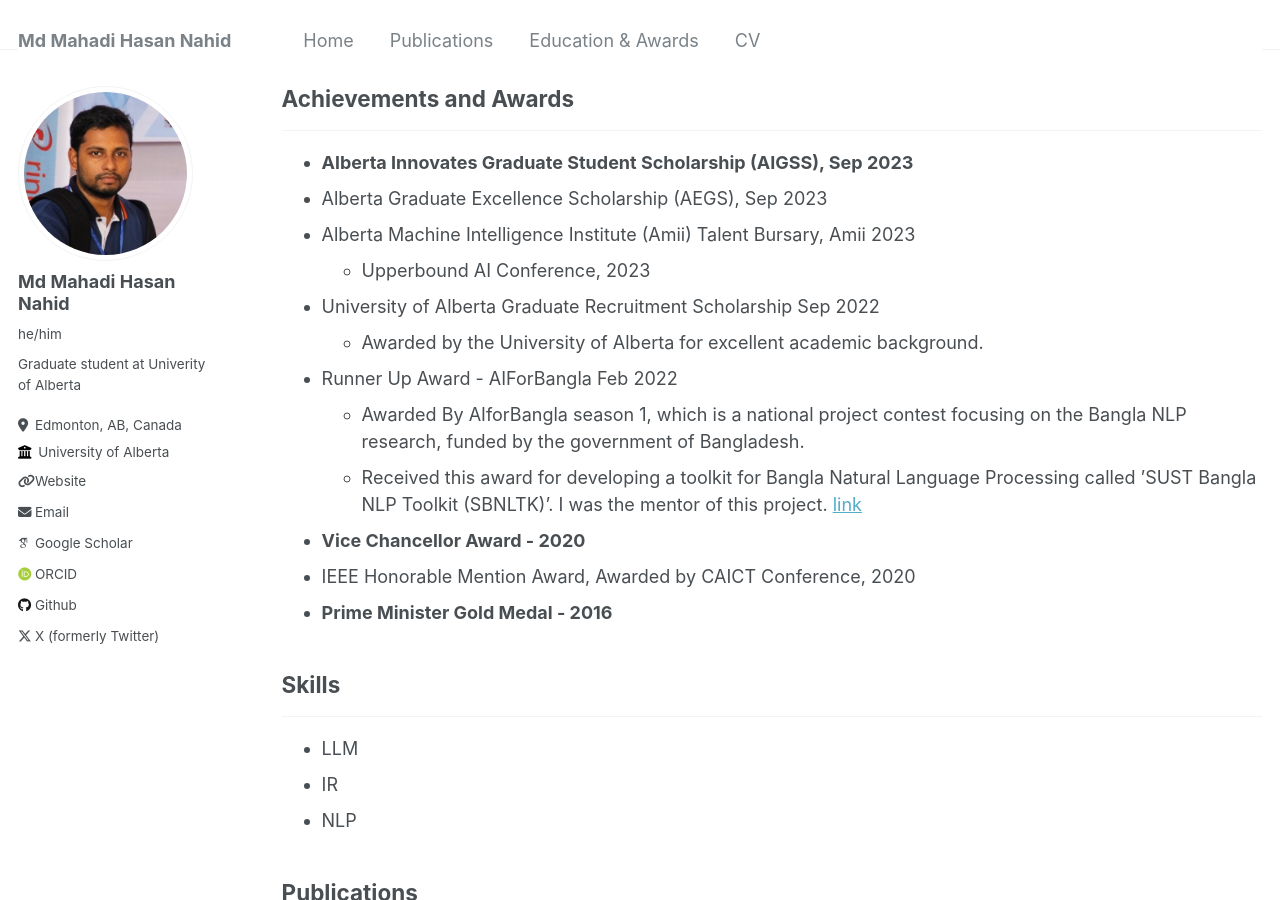
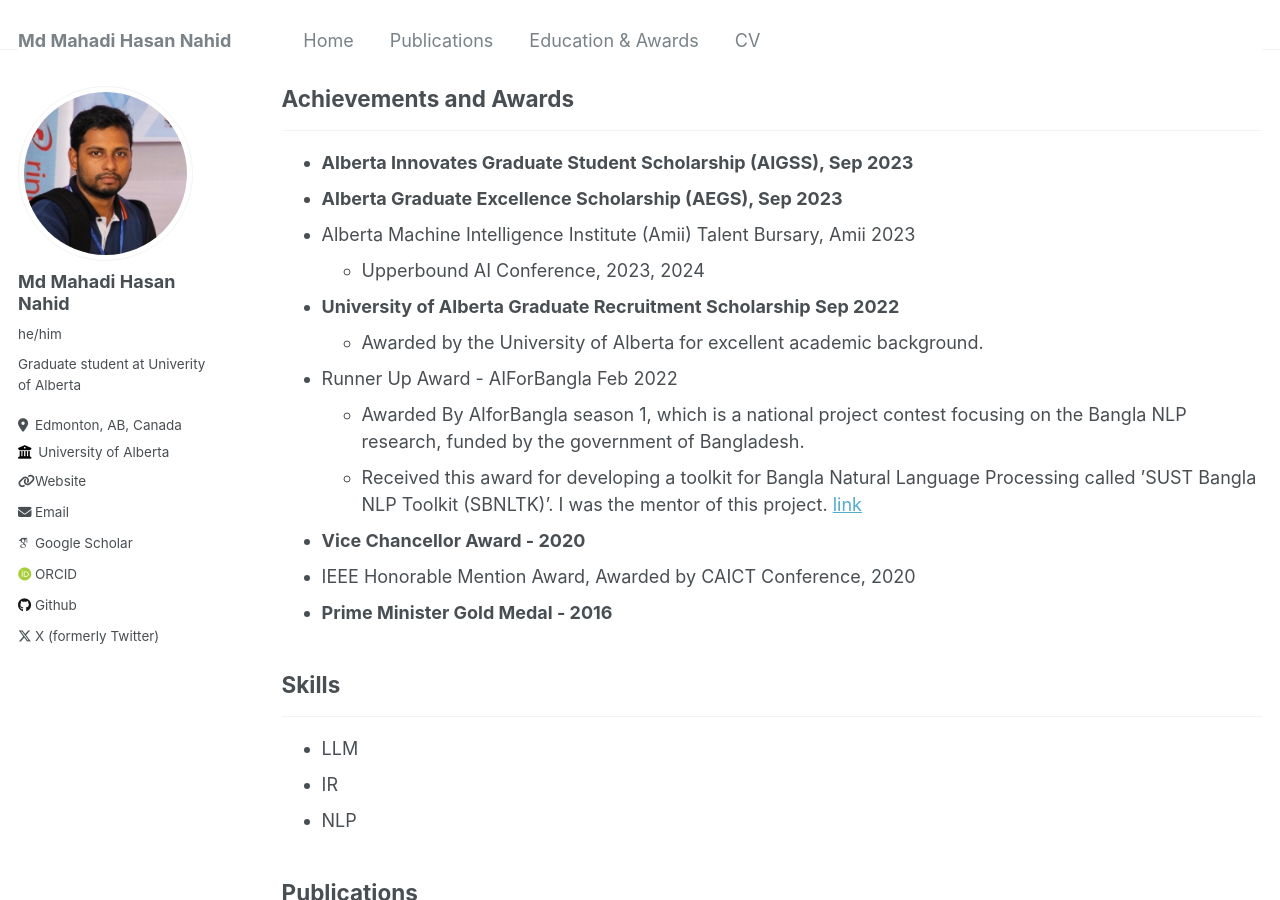
Before and after one commit to mahadi-nahid/mahadi-nahid.github.io, a Jekyll site: the page built from _pages/education-awards.md, in a window 1280 px wide and 900 px high, scrolled down 418 px. Built offline with Jekyll 4.4.1, drawn with Linux system fonts in a browser that asks for light colours; some web fonts are replaced.

Commit message:
Update education-awards.md

```diff
--- a/_pages/education-awards.md
+++ b/_pages/education-awards.md
@@ -12,16 +12,16 @@ author_profile: true
 
 ## Work experience
 -----------
-* September 2022 - Present: Graduate Teaching Assistant, University of Alberta.
+* **September 2022 - Present: Graduate Teaching Assistant, University of Alberta.**
   * Course: CMPUT 291 - File and Database Management, F22, W23, F23, W24
 
 ## Achievements and Awards
 -----------
 * **Alberta Innovates Graduate Student Scholarship (AIGSS), Sep 2023**
-* Alberta Graduate Excellence Scholarship (AEGS), Sep 2023
+* **Alberta Graduate Excellence Scholarship (AEGS), Sep 2023**
 * Alberta Machine Intelligence Institute (Amii) Talent Bursary, Amii 2023
-  * Upperbound AI Conference, 2023
-* University of Alberta Graduate Recruitment Scholarship Sep 2022
+  * Upperbound AI Conference, 2023, 2024
+* **University of Alberta Graduate Recruitment Scholarship Sep 2022**
   * Awarded by the University of Alberta for excellent academic background.
 * Runner Up Award - AIForBangla Feb 2022
   * Awarded By AIforBangla season 1, which is a national project contest focusing on the Bangla NLP research, funded by the government of Bangladesh.
@@ -38,7 +38,6 @@ author_profile: true
 
 ## Publications
 -----------
-
 ## 2024
 -----------
 * [**TabSQLify: Enhancing Reasoning Capabilities of LLMs Through Table Decomposition**](https://2024.naacl.org)<br/>
```
